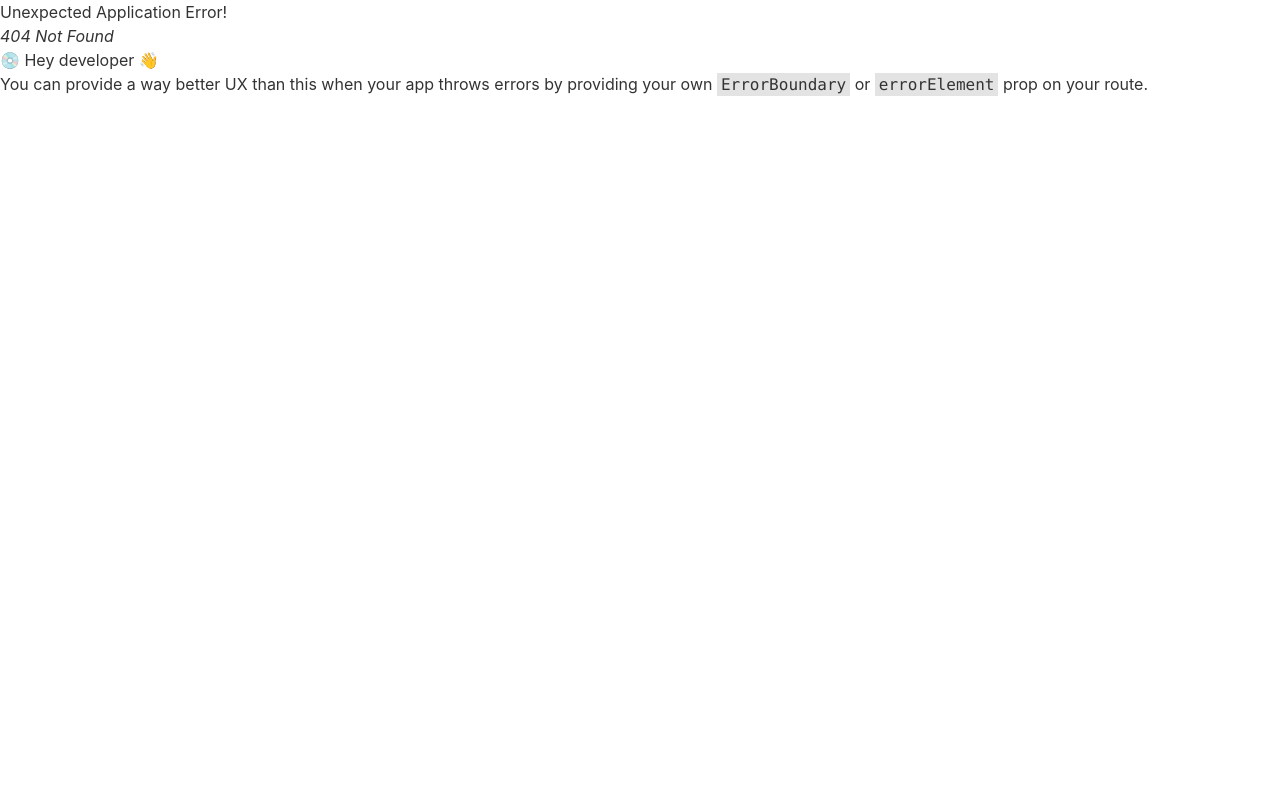
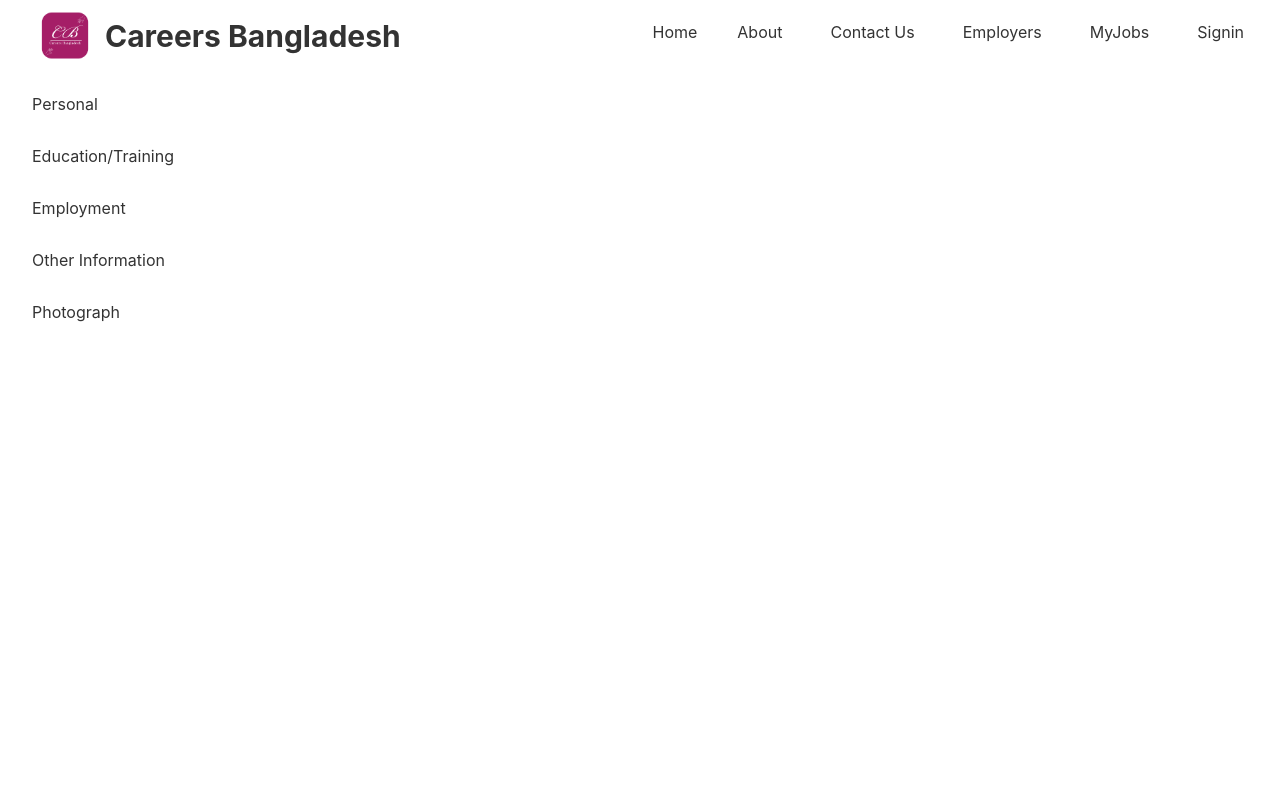
Before and after one commit to tuhinshuvra/carrierrs-bangladesh, a React (Create React App) app: page /dashboard/myjobs in a window 1280 px wide. Before the commit this address had no page. Shown: the top 800 px of the page. Built offline with nearby package versions, Linux system fonts and the light colour scheme.

Commit message:
added employee dashboard

```diff
--- a/package.json
+++ b/package.json
@@ -8,6 +8,7 @@
     "@testing-library/react": "^13.4.0",
     "@testing-library/user-event": "^13.5.0",
     "daisyui": "^2.46.1",
+    "firebase": "^9.15.0",
     "react": "^18.2.0",
     "react-dom": "^18.2.0",
     "react-hook-form": "^7.41.5",
--- a/public/index.html
+++ b/public/index.html
@@ -22,7 +22,7 @@
       work correctly both with client-side routing and a non-root public URL.
       Learn how to configure a non-root public URL by running `npm run build`.
     -->
-  <title>Carrier Bangladesh</title>
+  <title>Careers Bangladesh</title>
 </head>
 
 <body>
--- a/src/Pages/JobPost/JobDetails.js
+++ b/src/Pages/JobPost/JobSummary.js
@@ -1,6 +1,6 @@
 import React from 'react';
 
-const JobDetails = () => {
+const JobSummary = () => {
     return (
         <div>
             <h2>This is Job Details Section</h2>
@@ -8,4 +8,4 @@ const JobDetails = () => {
     );
 };
 
-export default JobDetails;
+export default JobSummary;
--- /dev/null
+++ b/src/Pages/JobPost/PostedJobList.js
@@ -0,0 +1,11 @@
+import React from 'react';
+
+const PostedJobList = () => {
+    return (
+        <div>
+            <h2>Posted Job List Section</h2>
+        </div>
+    );
+};
+
+export default PostedJobList;
--- a/src/Pages/Profile/Profiles.js
+++ b/src/Pages/Profile/Profiles.js
@@ -1,7 +1,7 @@
 import React from 'react';
 import Personal from './Personal/Personal';
 import EducationTraining from './Education-Training/EducationTraining';
-import DashboardLayout from '../../layout/DashboardLayout';
+import MyJobDashboard from '../../layout/MyJobDashboard';
 
 const Profile = () => {
     return (
--- a/src/Pages/Shared/Navbar.js
+++ b/src/Pages/Shared/Navbar.js
@@ -8,7 +8,8 @@ const Navbar = () => {
         <li className=''><Link to="/">Home</Link></li>
         <li className='lg:mx-2'><Link to="/about">About</Link></li>
         <li className='lg:mx-2'><Link to="/contact">Contact Us</Link></li>
-        <li className='lg:mx-2'><Link to="/dashboard">Profile</Link></li>
+        <li className='lg:mx-2'><Link to="/dashboard/employers">Employers</Link></li>
+        <li className='lg:mx-2'><Link to="/dashboard/myjobs">MyJobs</Link></li>
         <li className='lg:mx-2'><Link to="/signin">Signin</Link></li>
     </React.Fragment>
 
@@ -26,7 +27,7 @@ const Navbar = () => {
                     </div>
                     <Link to="/" className="btn btn-ghost normal-case text-3xl font-bold ">
                         <img className=' w-20 className="transition ease-in-out delay-150 hover:-translate-y-1 hover:scale-150  duration-300 hover:rotate-180' src={Logo} alt="" />
-                        Carriers Bangladesh
+                        Careers Bangladesh
                     </Link>
                 </div>
                 <div className="navbar-center hidden lg:flex">
--- /dev/null
+++ b/src/firebase/firebase.config.js
@@ -0,0 +1,17 @@
+// Import the functions you need from the SDKs you need
+import { initializeApp } from "firebase/app";
+// TODO: Add SDKs for Firebase products that you want to use
+// https://firebase.google.com/docs/web/setup#available-libraries
+
+// Your web app's Firebase configuration
+const firebaseConfig = {
+    apiKey: process.env.REACT_APP_apiKey,
+    authDomain: process.env.REACT_APP_authDomain,
+    projectId: process.env.REACT_APP_projectId,
+    storageBucket: process.env.REACT_APP_storageBucket,
+    messagingSenderId: process.env.REACT_APP_messagingSenderId,
+    appId: process.env.REACT_APP_appId,
+};
+
+// Initialize Firebase
+const app = initializeApp(firebaseConfig);
--- /dev/null
+++ b/src/layout/EmployersDashboard.js
@@ -0,0 +1,74 @@
+import React from 'react';
+import { Link, Outlet } from 'react-router-dom';
+import Footer from '../Pages/Shared/Footer';
+import Navbar from '../Pages/Shared/Navbar';
+
+const EmployersDashboard = () => {
+    return (
+
+        <div>
+            {/* <div className=' flex '> */}
+            <div className=''>
+                <Navbar></Navbar>
+                <div className="drawer drawer-mobile  columns-2 ">
+                    <input id="dashboard-drawer" type="checkbox" className="drawer-toggle" />
+                    <div className="drawer-content">
+                        <Outlet></Outlet>
+                        {/* <label htmlFor="dashboard-drawer" className="btn btn-primary drawer-button lg:hidden">Open drawer</label> */}
+                    </div>
+
+                    <div className="drawer-side">
+                        <label htmlFor="dashboard-drawer" className="drawer-overlay"></label>
+                        <ul className="menu p-4 w-80 bg-base-100 text-base-content">
+                            <li><Link to='/dashboard/employers/jobpost'>JobPost</Link></li>
+                            <li className=' my-1'><Link to='/dashboard/employers/jobSummary'>JobSummary</Link></li>
+                            <li><Link to='/dashboard/employers/jobList'>PostedJobList</Link></li>
+                        </ul>
+
+                    </div>
+                </div>
+                <Footer></Footer>
+
+                {/* <div className="breadcrumbs columns-8 mx-auto">
+                    <ul>
+                        <li>
+                            <Link to='/dashboard/personal'>
+                                <svg xmlns="http://www.w3.org/2000/svg" fill="none" viewBox="0 0 24 24" className="w-4 h-4 mr-2 stroke-current"><path strokeLinecap="round" strokeLinejoin="round" strokeWidth="2" d="M3 7v10a2 2 0 002 2h14a2 2 0 002-2V9a2 2 0 00-2-2h-6l-2-2H5a2 2 0 00-2 2z"></path></svg>
+                                <h2 className=' text-lg font-bold'>Personal</h2>
+                            </Link>
+                        </li>
+                        <li>
+                            <Link to="/dashboard/education">
+                                <svg xmlns="http://www.w3.org/2000/svg" fill="none" viewBox="0 0 24 24" className="w-4 h-4 mr-2 stroke-current"><path strokeLinecap="round" strokeLinejoin="round" strokeWidth="2" d="M3 7v10a2 2 0 002 2h14a2 2 0 002-2V9a2 2 0 00-2-2h-6l-2-2H5a2 2 0 00-2 2z"></path></svg>
+                                <h2 className=' text-lg font-bold'>Education/Training</h2>
+                            </Link>
+                        </li>
+                        <li>
+                            <Link to="/dashboard/employment">
+                                <svg xmlns="http://www.w3.org/2000/svg" fill="none" viewBox="0 0 24 24" className="w-4 h-4 mr-2 stroke-current"><path strokeLinecap="round" strokeLinejoin="round" strokeWidth="2" d="M3 7v10a2 2 0 002 2h14a2 2 0 002-2V9a2 2 0 00-2-2h-6l-2-2H5a2 2 0 00-2 2z"></path></svg>
+                                <h2 className=' text-lg font-bold'>Employment</h2>
+
+                            </Link>
+                        </li>
+                        <li>
+                            <Link to="/dashboard/other-information">
+                                <svg xmlns="http://www.w3.org/2000/svg" fill="none" viewBox="0 0 24 24" className="w-4 h-4 mr-2 stroke-current"><path strokeLinecap="round" strokeLinejoin="round" strokeWidth="2" d="M3 7v10a2 2 0 002 2h14a2 2 0 002-2V9a2 2 0 00-2-2h-6l-2-2H5a2 2 0 00-2 2z"></path></svg>
+                                <h2 className=' text-lg font-bold'>Other Information</h2>
+
+                            </Link>
+                        </li>
+                        <li>
+                            <Link to="/dashboard/photograph">
+                                <svg xmlns="http://www.w3.org/2000/svg" fill="none" viewBox="0 0 24 24" className="w-4 h-4 mr-2 stroke-current"><path strokeLinecap="round" strokeLinejoin="round" strokeWidth="2" d="M3 7v10a2 2 0 002 2h14a2 2 0 002-2V9a2 2 0 00-2-2h-6l-2-2H5a2 2 0 00-2 2z"></path></svg>
+                                <h2 className=' text-lg font-bold'>Photograph</h2>
+                            </Link>
+                        </li>
+
+                    </ul>
+                </div> */}
+            </div>
+        </div>
+    );
+};
+
+export default EmployersDashboard;
--- a/src/layout/DashboardLayout.js
+++ b/src/layout/MyJobDashboard.js
@@ -3,7 +3,7 @@ import { Link, Outlet } from 'react-router-dom';
 import Footer from '../Pages/Shared/Footer';
 import Navbar from '../Pages/Shared/Navbar';
 
-const DashboardLayout = () => {
+const MyJobDashboard = () => {
     return (
 
         <div>
@@ -20,11 +20,11 @@ const DashboardLayout = () => {
                     <div className="drawer-side">
                         <label htmlFor="dashboard-drawer" className="drawer-overlay"></label>
                         <ul className="menu p-4 w-80 bg-base-100 text-base-content">
-                            <li><Link to='/dashboard/personal'>Personal</Link></li>
-                            <li className=' my-1'><Link to='/dashboard/education'>Education/Training</Link></li>
-                            <li><Link to='/dashboard/employment'>Employment</Link></li>
-                            <li className=' my-1'><Link to='/dashboard/other-information'>Other Information</Link></li>
-                            <li><Link to='/dashboard/photograph'>Photograph</Link></li>
+                            <li><Link to='/dashboard/myjobs/personal'>Personal</Link></li>
+                            <li className=' my-1'><Link to='/dashboard/myjobs/education'>Education/Training</Link></li>
+                            <li><Link to='/dashboard/myjobs/employment'>Employment</Link></li>
+                            <li className=' my-1'><Link to='/dashboard/myjobs/other-information'>Other Information</Link></li>
+                            <li><Link to='/dashboard/myjobs/photograph'>Photograph</Link></li>
                         </ul>
 
                     </div>
@@ -73,4 +73,4 @@ const DashboardLayout = () => {
     );
 };
 
-export default DashboardLayout;
+export default MyJobDashboard;
```
Also changed, not shown: src/Pages/Router/Router/Router.js (+31 -8 lines), firebase.json (added), 2 other files (tests, documents, lock files or other folders).
